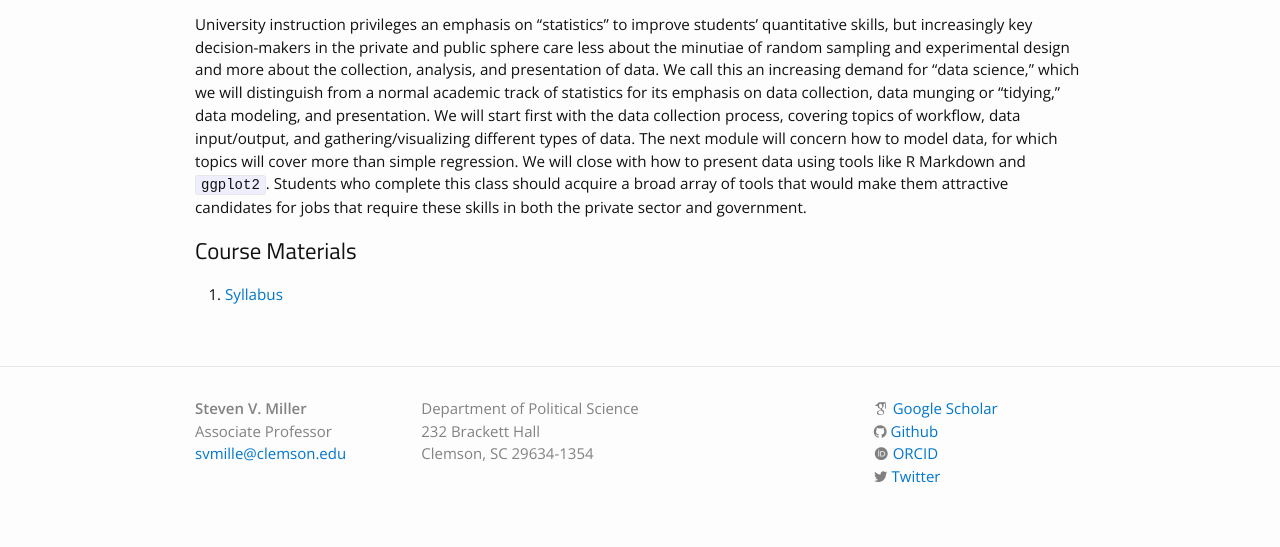
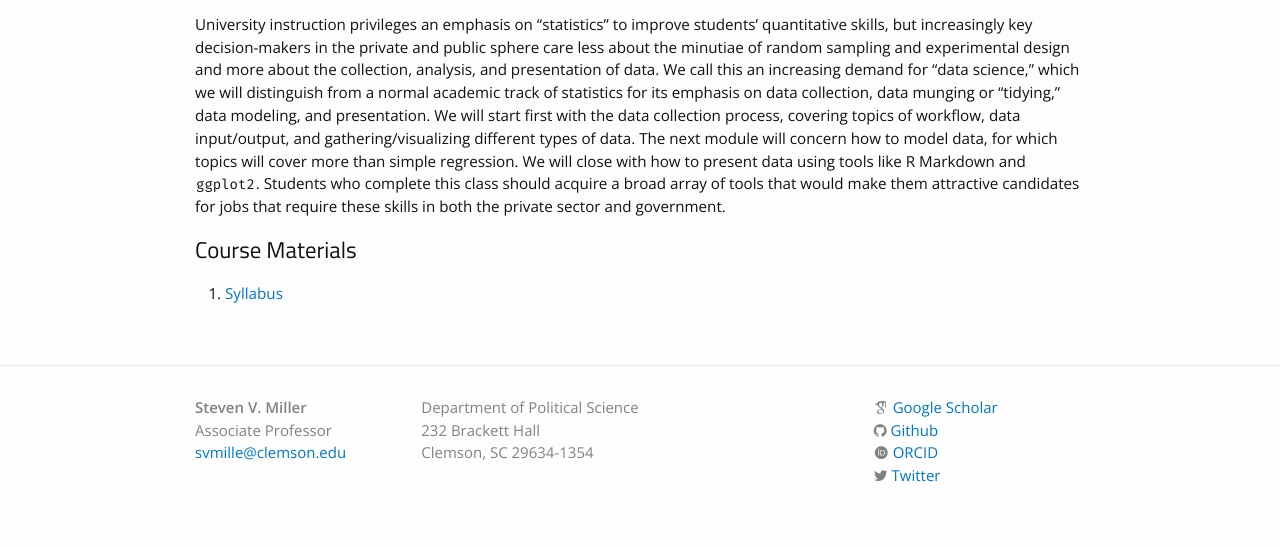
Before and after one commit to svmiller/svmiller.github.io, a Jekyll site: the page built from teaching/data-science.md, in a window 1280 px wide. Shown: the part 483-1030 px from the top of the page. Built offline with Jekyll 4.4.1, drawn with Linux system fonts in a browser that asks for light colours; nearby versions of some CDN libraries; some web fonts are replaced.

Commit message:
make in-paragraph code look less ugly. Also add Fira Code

```diff
--- a/_includes/head.html
+++ b/_includes/head.html
@@ -12,6 +12,9 @@
 <link rel='stylesheet' id='open-sans-css'  href='//fonts.googleapis.com/css?family=Open+Sans%3A300italic%2C400italic%2C600italic%2C300%2C400%2C600&#038;subset=latin%2Clatin-ext&#038;ver=4.2.4' type='text/css' media='all' />
 <link href='http://fonts.googleapis.com/css?family=Roboto:200' rel='stylesheet' type='text/css'>
 <link href='http://fonts.googleapis.com/css?family=Titillium+Web:600italic,600,400,400italic' rel='stylesheet' type='text/css'>
+<link rel="preconnect" href="https://fonts.gstatic.com">
+<link href="https://fonts.googleapis.com/css2?family=Fira+Code:wght@400&display=swap" rel="stylesheet">
+
 <link rel="stylesheet" href="https://www.osu.edu/assets/fonts/webfonts.css">
 <link rel="stylesheet" href="//maxcdn.bootstrapcdn.com/font-awesome/4.3.0/css/font-awesome.min.css">
 <link rel="stylesheet" href="{{ "/css/academicons-1.8.0/css/academicons.css" | prepend: site.baseurl }}">
--- a/_sass/_base.scss
+++ b/_sass/_base.scss
@@ -137,7 +137,10 @@
 }
 
 code {
-    padding: 1px 5px;
+    padding: 1px 1px;
+    background: #fdfdfd;
+    border: 0px;
+    font-family: 'Fira Code', monospace;
 }
 
 pre {
```
